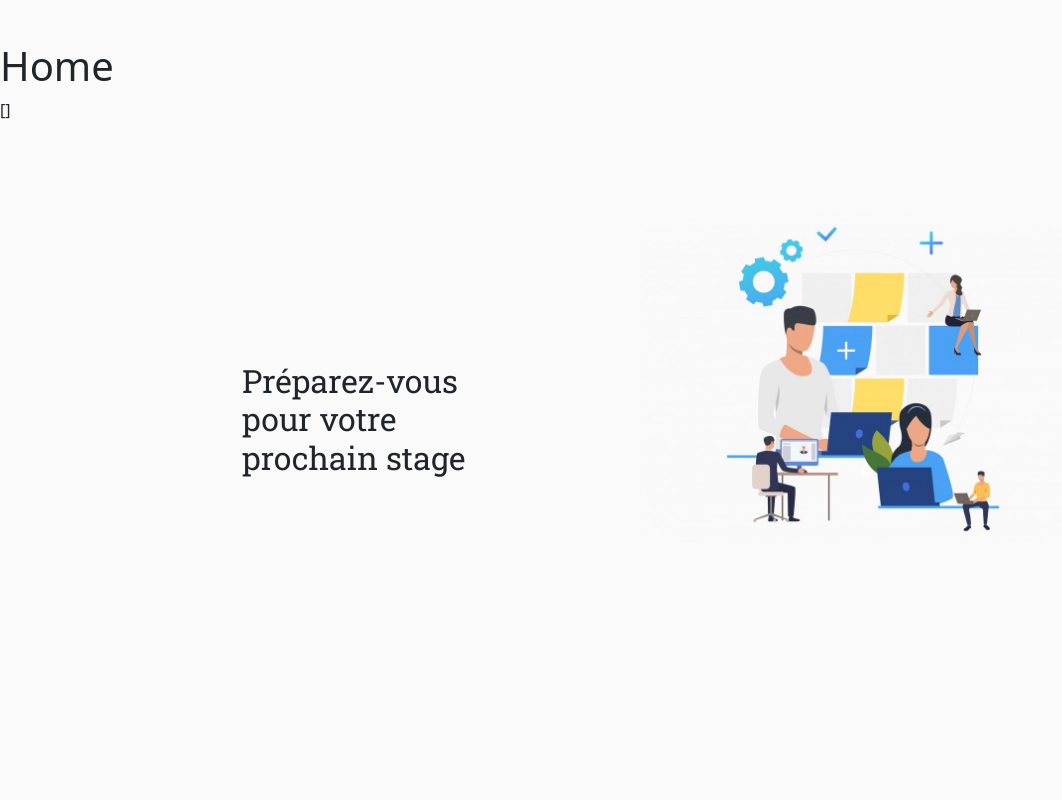
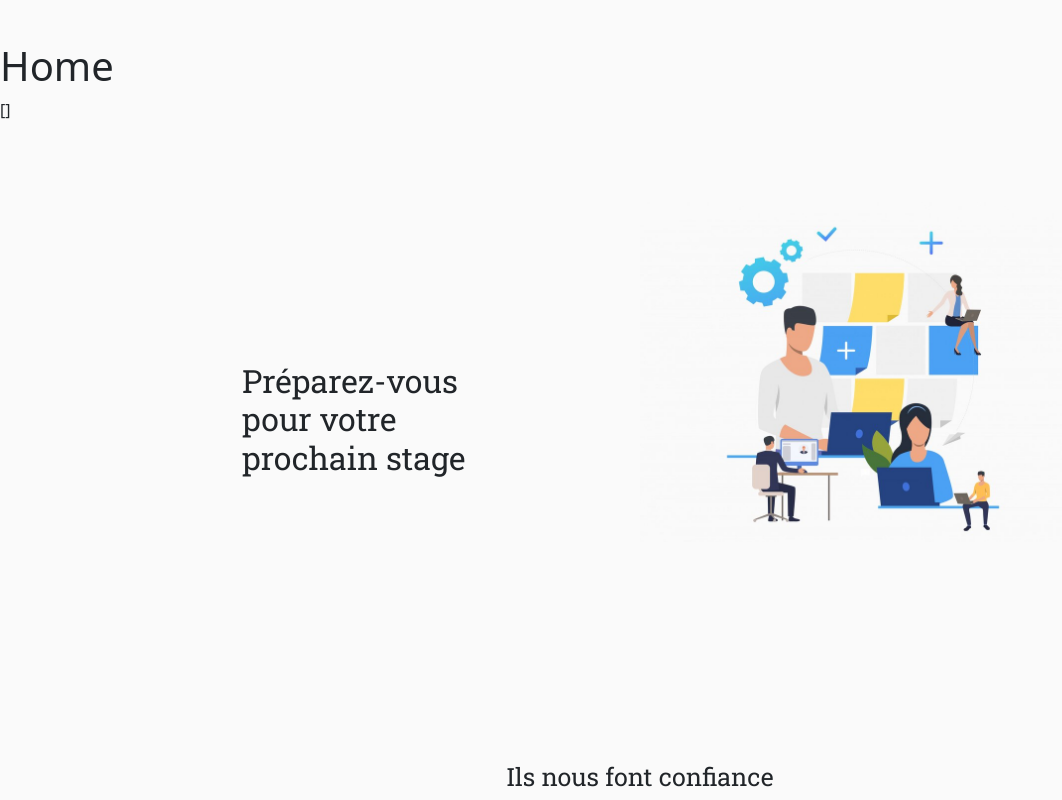
Before and after one commit to KarimHaddadi20/jobhunter, a Vue app: page / in a window 1280 px wide. Shown: the part 220-1020 px from the top of the page, without its empty margins (0-1062 px from the left). Before the commit the page ends 857 px from the top, so only its background shows below. Built offline with nearby package versions, Linux system fonts and the light colour scheme; no server answers.

Commit message:
Add Confidence component to App.vue

```diff
--- a/src/App.vue
+++ b/src/App.vue
@@ -4,6 +4,7 @@
 import { RouterLink, RouterView } from 'vue-router'
 import NavBar from '@/components/NavBar.vue';
 import VisuoPitch from './components/VisuoPitch.vue';
+import Confidence from './components/Confidence.vue';
 
 </script>
 
@@ -23,9 +24,15 @@ import VisuoPitch from './components/VisuoPitch.vue';
 
   <RouterView />
 
+  <div>
+
+    <VisuoPitch />
+
+  </div>
+
 <div>
 
-  <VisuoPitch />
+  <Confidence />
 
 </div>
 </template>
--- /dev/null
+++ b/src/components/Confidence.vue
@@ -0,0 +1,26 @@
+<template>
+
+<div>
+
+<h3>Ils nous font confiance</h3>
+
+</div>
+
+</template>
+
+<script setup>
+//
+</script>
+
+<style scoped>
+
+
+h3 {
+margin-top: 5em;
+font-family: "Roboto Slab", sans-serif;
+font-weight: 400;
+font-size: 25px;
+text-align: center;
+}
+
+</style>
```
